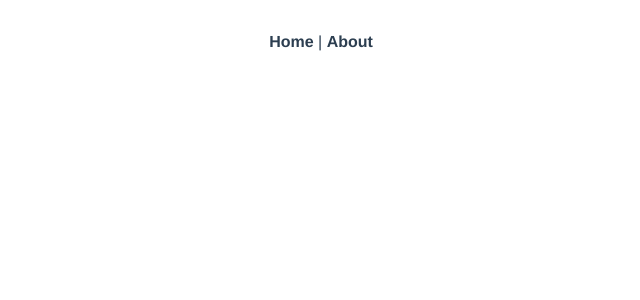
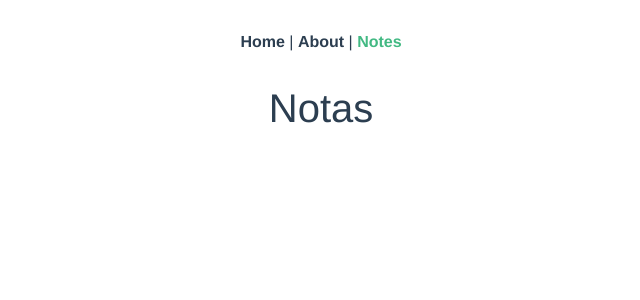
Before and after one commit to luismigueldev1/mevn-tasks-app-frontend, a Vue app: page /notes in a window 1280 px wide. Shown: the top 300 px of the page, without its empty margins (319-959 px from the left). Built offline with nearby package versions, Linux system fonts and the light colour scheme.

Commit message:
Configuracion de ruta /Notes

```diff
--- a/src/App.vue
+++ b/src/App.vue
@@ -2,7 +2,8 @@
   <div id="app">
     <div id="nav">
       <router-link to="/">Home</router-link> |
-      <router-link to="/about">About</router-link>
+      <router-link to="/about">About</router-link> |
+      <router-link to="/notes">Notes</router-link>
     </div>
     <router-view/>
   </div>
--- a/src/router.js
+++ b/src/router.js
@@ -20,6 +20,11 @@
       // this generates a separate chunk (about.[hash].js) for this route
       // which is lazy-loaded when the route is visited.
       component: () => import(/* webpackChunkName: "about" */ './views/About.vue')
+    },
+    {
+      path: '/notes',
+      name: 'notes',
+      component: () => import(/* webpackChunkName: "about" */ './views/Notes.vue')
     }
   ]
 })
--- /dev/null
+++ b/src/views/Notes.vue
@@ -0,0 +1,5 @@
+<template>
+    <div>
+        <h1>Notas</h1>
+    </div>
+</template>
```
